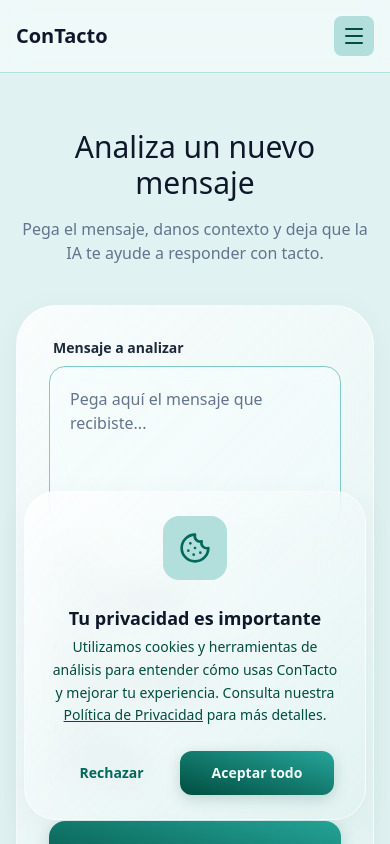
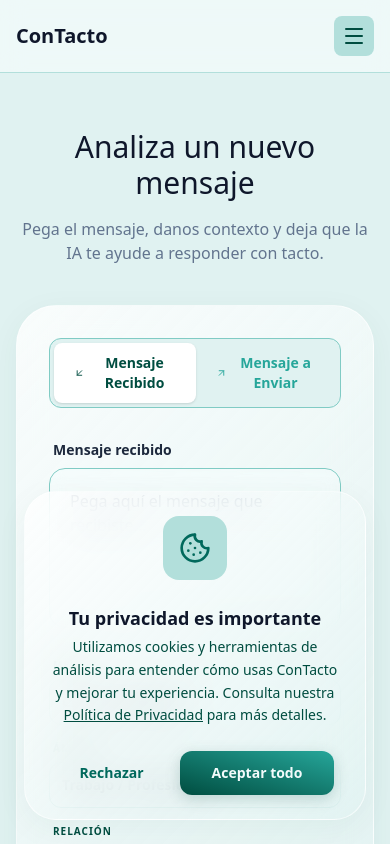
Before and after one commit to jeissonmgz/con-tacto-ia, a Next.js app: page /dashboard in a window 390 px wide. Shown: the top 844 px of the page. Built offline with nearby package versions, Linux system fonts and the light colour scheme; no server answers; a web font is replaced by a local one.

Commit message:
:sparkles: Add feature to analyze response from user

```diff
--- a/app/actions.ts
+++ b/app/actions.ts
@@ -10,30 +10,32 @@ const model = genAI.getGenerativeModel({
     generationConfig: { responseMimeType: "application/json" }
 });
 
-export async function analyzeMessage(message: string, context: any) {
+export async function analyzeMessage(message: string, context: any, type: 'incoming' | 'outgoing' = 'incoming') {
     if (!apiKey) {
         throw new Error("API Key not configured");
     }
 
+    const isIncoming = type === 'incoming';
+
     const prompt = `
     Actúa como un experto en comunicación estratégica y psicología emocional.
-    Analiza el siguiente mensaje recibido y genera una respuesta táctica.
+    Analiza el siguiente mensaje ${isIncoming ? 'recibido' : 'que el usuario desea enviar'} y genera una ${isIncoming ? 'respuesta táctica' : 'evaluación de impacto y sugerencias de mejora'}.
 
     Contexto:
     - Medio: ${context.medium}
     - Ámbito: ${context.scope}
     - Relación: ${context.relation}
 
-    Mensaje recibido:
+    Mensaje ${isIncoming ? 'recibido' : 'a enviar (borrador)'}:
     "${message}"
 
     Devuelve un JSON con esta estructura exacta:
     {
-      "emotionalTone": "Descripción breve del tono emocional del mensaje recibido",
-      "implicitMessage": "Lo que realmente quiere decir (subtexto)",
+      "emotionalTone": "Descripción breve del tono emocional del mensaje",
+      "implicitMessage": "${isIncoming ? 'Lo que realmente quiere decir (subtexto)' : 'Cómo podría ser percibido por el receptor'}",
       "risks": ["Riesgo 1", "Riesgo 2"],
       "clarifyingQuestions": ["Pregunta 1", "Pregunta 2"],
-      "suggestedResponse": "Borrador de respuesta sugerida, profesional y empática"
+      "suggestedResponse": "${isIncoming ? 'Borrador de respuesta sugerida, profesional y empática' : 'Versión mejorada del mensaje para maximizar claridad y empatía'}"
     }
 
     La respuesta debe ser en español, profesional, y adecuada al contexto.
--- a/app/dashboard/page.tsx
+++ b/app/dashboard/page.tsx
@@ -14,14 +14,15 @@ export default function Dashboard() {
     const [isLoading, setIsLoading] = useState(false);
     const [isSidebarOpen, setIsSidebarOpen] = useState(false);
 
-    const handleAnalyze = async (data: { message: string; context: any }) => {
+    const handleAnalyze = async (data: { message: string; context: any; type: 'incoming' | 'outgoing' }) => {
         setIsLoading(true);
         try {
-            const result = await analyzeMessage(data.message, data.context);
+            const result = await analyzeMessage(data.message, data.context, data.type);
 
             const newAnalysis: AnalysisResult = {
                 id: crypto.randomUUID(),
                 originalMessage: data.message,
+                type: data.type,
                 context: data.context,
                 analysis: result,
                 userEditedResponse: result.suggestedResponse,
--- a/components/dashboard/HistorySidebar.tsx
+++ b/components/dashboard/HistorySidebar.tsx
@@ -1,7 +1,7 @@
 'use client';
 
 import { useStore } from '@/store/useStore';
-import { Clock, MessageSquare } from 'lucide-react';
+import { Clock, MessageSquare, ArrowDownLeft, ArrowUpRight } from 'lucide-react';
 import { formatDistanceToNow } from 'date-fns';
 import { es } from 'date-fns/locale';
 
@@ -34,7 +34,11 @@ export default function HistorySidebar() {
                             <div className="absolute left-0 top-0 bottom-0 w-1 bg-gradient-to-b from-sand-500 to-sand-600" />
                         )}
                         <div className="flex items-start gap-3 mb-3 relative z-10">
-                            <MessageSquare className={`w-4 h-4 mt-1 shrink-0 ${currentAnalysis?.id === item.id ? 'text-sand-800' : 'text-sand-600 group-hover:text-sand-800'} transition-colors`} />
+                            {item.type === 'outgoing' ? (
+                                <ArrowUpRight className={`w-4 h-4 mt-1 shrink-0 ${currentAnalysis?.id === item.id ? 'text-sand-800' : 'text-sand-600 group-hover:text-sand-800'} transition-colors`} />
+                            ) : (
+                                <ArrowDownLeft className={`w-4 h-4 mt-1 shrink-0 ${currentAnalysis?.id === item.id ? 'text-sand-800' : 'text-sand-600 group-hover:text-sand-800'} transition-colors`} />
+                            )}
                             <p className={`text-sm font-semibold line-clamp-2 leading-relaxed transition-colors ${currentAnalysis?.id === item.id ? 'text-slate-900' : 'text-slate-700 group-hover:text-slate-900'}`}>
                                 {item.originalMessage}
                             </p>
--- a/components/dashboard/InputSection.tsx
+++ b/components/dashboard/InputSection.tsx
@@ -1,17 +1,18 @@
 'use client';
 
 import { useState } from 'react';
-import { Send, Loader2 } from 'lucide-react';
+import { Send, Loader2, ArrowDownLeft, ArrowUpRight } from 'lucide-react';
 import { motion } from 'framer-motion';
 import { sendGTMEvent } from '@/lib/gtm';
 
 interface InputSectionProps {
-    onSubmit: (data: { message: string; context: any }) => void;
+    onSubmit: (data: { message: string; context: any; type: 'incoming' | 'outgoing' }) => void;
     isLoading: boolean;
 }
 
 export default function InputSection({ onSubmit, isLoading }: InputSectionProps) {
     const [message, setMessage] = useState('');
+    const [type, setType] = useState<'incoming' | 'outgoing'>('incoming');
     const [context, setContext] = useState({
         medium: 'chat',
         scope: 'work',
@@ -26,10 +27,11 @@ export default function InputSection({ onSubmit, isLoading }: InputSectionProps)
             event: 'analyze_message',
             category: 'Analysis',
             label: context.scope,
-            medium: context.medium
+            medium: context.medium,
+            type: type
         });
 
-        onSubmit({ message, context });
+        onSubmit({ message, context, type });
     };
 
     return (
@@ -39,14 +41,39 @@ export default function InputSection({ onSubmit, isLoading }: InputSectionProps)
             className="glass p-8 rounded-[2.5rem]"
         >
             <form onSubmit={handleSubmit}>
+                <div className="flex bg-cream-100 rounded-xl p-1 mb-8 w-fit mx-auto md:mx-0 border border-cream-300">
+                    <button
+                        type="button"
+                        onClick={() => setType('incoming')}
+                        className={`px-5 py-2.5 rounded-lg text-sm font-bold flex items-center gap-2 transition-all ${type === 'incoming'
+                            ? 'bg-white text-sand-900 shadow-sm'
+                            : 'text-sand-600 hover:text-sand-800'
+                            }`}
+                    >
+                        <ArrowDownLeft className="w-4 h-4" />
+                        Mensaje Recibido
+                    </button>
+                    <button
+                        type="button"
+                        onClick={() => setType('outgoing')}
+                        className={`px-5 py-2.5 rounded-lg text-sm font-bold flex items-center gap-2 transition-all ${type === 'outgoing'
+                            ? 'bg-white text-sand-900 shadow-sm'
+                            : 'text-sand-600 hover:text-sand-800'
+                            }`}
+                    >
+                        <ArrowUpRight className="w-4 h-4" />
+                        Mensaje a Enviar
+                    </button>
+                </div>
+
                 <div className="mb-6">
                     <label className="block text-sm font-bold text-slate-800 mb-2 ml-1">
-                        Mensaje a analizar
+                        {type === 'incoming' ? 'Mensaje recibido' : 'Tu respuesta (Borrador)'}
                     </label>
                     <textarea
                         value={message}
                         onChange={(e) => setMessage(e.target.value)}
-                        placeholder="Pega aquí el mensaje que recibiste..."
+                        placeholder={type === 'incoming' ? "Pega aquí el mensaje que recibiste..." : "Escribe aquí lo que quieres decir..."}
                         className="w-full h-40 p-5 rounded-2xl border border-cream-300 focus:border-sand-500 focus:ring-2 focus:ring-sand-500/20 transition-all resize-none text-slate-900 placeholder:text-slate-500 bg-cream-50/50 backdrop-blur-sm font-medium"
                         required
                     />
--- a/components/layout/Footer.tsx
+++ b/components/layout/Footer.tsx
@@ -1,3 +1,5 @@
+'use client';
+
 import React from 'react';
 import Link from 'next/link';
 import { sendGTMEvent } from '@/lib/gtm';
--- a/store/useStore.ts
+++ b/store/useStore.ts
@@ -3,6 +3,7 @@ import { persist } from 'zustand/middleware';
 
 export interface AnalysisResult {
     id: string;
+    type?: 'incoming' | 'outgoing';
     originalMessage: string;
     context: {
         medium?: string;
```
